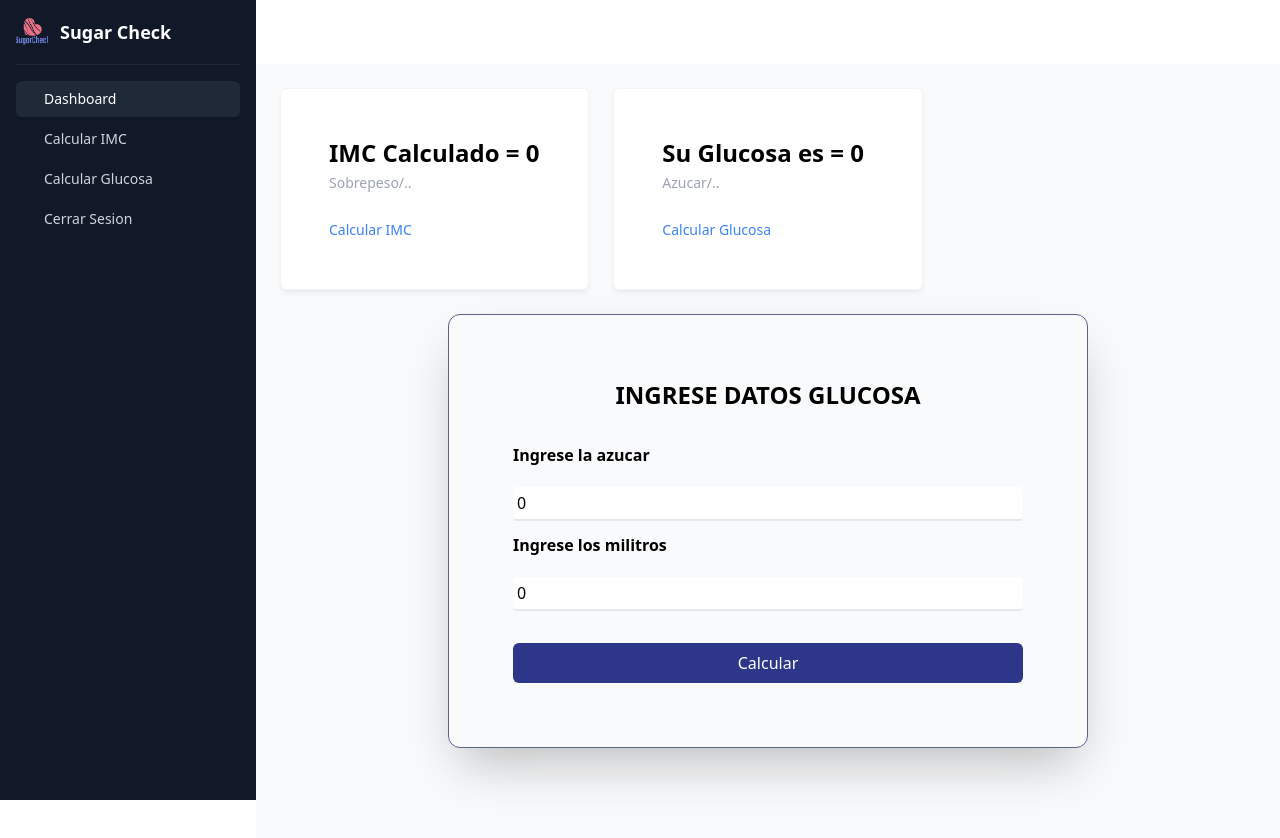
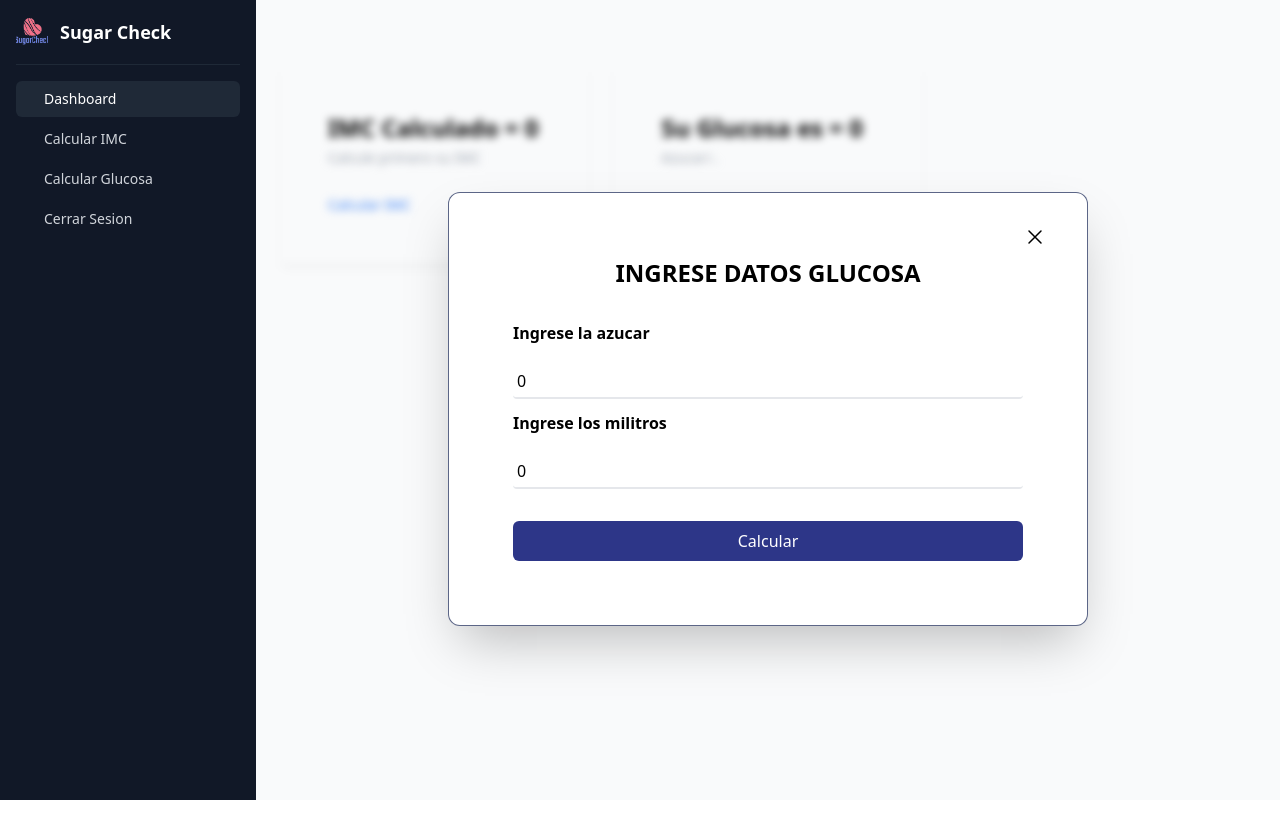
Before and after one commit to javierquinterocl/SugarCheckFinal, a Vue app: page /dashboard in a window 1280 px wide. Both pictures are taken after a click on the button "Calcular Glucosa". Shown: the top 838 px of the page. After the commit the page ends 800 px from the top, so only its background shows below. Built offline with nearby package versions, Linux system fonts and the light colour scheme.

Commit message:
closed window modal

```diff
--- a/src/components/dashboard.vue
+++ b/src/components/dashboard.vue
@@ -7,33 +7,76 @@ const ventana = ref(false);
 const ventana2 = ref(false);
 
 //IMC
-const peso = ref(0);
-const altura = ref(0);
+const peso = ref("");
+const altura = ref();
 const imc = ref(0);
-
+const tipo = ref("Calcule primero su IMC")
 //GLUCOSA
 
 const militros = ref(0);
 const azucar = ref(0);
 const glucosa = ref(0)
 const total = ref(0);
+const contador = ref(0);
 
 function openventana() {
     ventana.value = true;
+    ventana2.value = false;
     console.log('Muestra');
 }
 function openventana2() {
     ventana2.value = true;
+    ventana.value = false;
 }
 
 function closedventana2() {
     ventana2.value = false;
+
     glucosa.value = Math.round((militros.value / 100) * azucar.value);
     total.value += glucosa.value;
 }
-function closedventana(){
-    ventana.value =false;
-    imc.value = Math.round(peso.value/ (altura.value * altura.value));
+function closedventana() {
+    ventana.value = false;
+
+    imc.value = Math.round(peso.value / (altura.value * altura.value));
+
+    if(peso.value === ""){
+        imc.value = 0;
+        tipo.value = "Calcule primero su IMC"
+
+    }
+
+    if(imc.value > 18.5 && imc.value < 24.9){
+        tipo.value= "Se encuentra en el promedio";
+    }
+
+    if(imc.value < 18.5 && imc.value !=0){
+        tipo.value = "Se encuenta debajo del promedio";
+    }
+
+    if(imc.value > 25 && imc.value < 29.9){
+        tipo.value = "Se encuentra en Sobre Peso"
+    }
+
+    if(imc.value > 30 && imc.value < 34.9){
+        tipo.value = "Se encuentra en Obesidad I"
+    }
+
+    if(imc.value > 35 && imc.value < 39.9){
+        tipo.value = "Se encuentra en Obesidad II"
+    }
+
+    if(imc.value > 40){
+        tipo.value = "Se encuentra en Obesidad III"
+    }
+
+    if(peso.value >0){
+        peso.value = "";
+        altura.value = "";
+
+    }
+
+
 }
 
 
@@ -41,41 +84,47 @@ function closedventana(){
 </script>
 
 <template>
-      <div class="fixed left-0 top-0 w-64 h-full bg-gray-900 p-4 z-50 transition-transform">
+    <div class="fixed left-0 top-0 w-64 h-full bg-gray-900 p-4 z-50 transition-transform">
         <a href="#" class="flex items-center pb-4 border-b border-b-gray-800">
             <img src="/src/img/logov2.png" alt="" class="w-8 h-8 rounded object-cover">
             <span class="text-lg font-bold text-white ml-3">Sugar Check</span>
         </a>
         <ul class="mt-4">
             <li class="mb-1 group active">
-                <a class="flex items-center py-2 px-4 text-gray-300 hover:bg-gray-950 hover:text-gray-100 rounded-md group-[.active]:bg-gray-800 group-[.active]:text-white group-[.selected]:bg-gray-950 group-[.selected]:text-gray-100">
+                <a
+                    class="flex items-center py-2 px-4 text-gray-300 hover:bg-gray-950 hover:text-gray-100 rounded-md group-[.active]:bg-gray-800 group-[.active]:text-white group-[.selected]:bg-gray-950 group-[.selected]:text-gray-100">
                     <i class="ri-home-2-line mr-3 text-lg"></i>
                     <span class="text-sm">Dashboard</span>
                 </a>
             </li>
             <li class="mb-1 group">
-                <button @click="openventana()"  class="flex items-center py-2 px-4 text-gray-300 hover:bg-gray-950 hover:text-gray-100 rounded-md group-[.active]:bg-gray-800 group-[.active]:text-white group-[.selected]:bg-gray-950 group-[.selected]:text-gray-100 sidebar-dropdown-toggle">
+                <button @click="openventana()"
+                    class="flex items-center py-2 px-4 text-gray-300 hover:bg-gray-950 hover:text-gray-100 rounded-md group-[.active]:bg-gray-800 group-[.active]:text-white group-[.selected]:bg-gray-950 group-[.selected]:text-gray-100 sidebar-dropdown-toggle">
                     <i class="ri-instance-line mr-3 text-lg"></i>
-                    <button  class="text-sm">Calcular IMC</button>
+                    <button class="text-sm">Calcular IMC</button>
                     <i class="ri-arrow-right-s-line ml-auto group-[.selected]:rotate-90"></i>
                 </button>
 
             </li>
 
             <li class="mb-1 group">
-                <a href="#" class="flex items-center py-2 px-4 text-gray-300 hover:bg-gray-950 hover:text-gray-100 rounded-md group-[.active]:bg-gray-800 group-[.active]:text-white group-[.selected]:bg-gray-950 group-[.selected]:text-gray-100 sidebar-dropdown-toggle">
+                <a href="#"
+                    class="flex items-center py-2 px-4 text-gray-300 hover:bg-gray-950 hover:text-gray-100 rounded-md group-[.active]:bg-gray-800 group-[.active]:text-white group-[.selected]:bg-gray-950 group-[.selected]:text-gray-100 sidebar-dropdown-toggle">
                     <i class="ri-flashlight-line mr-3 text-lg"></i>
                     <span class="text-sm">Calcular Glucosa</span>
                     <i class="ri-arrow-right-s-line ml-auto group-[.selected]:rotate-90"></i>
                 </a>
                 <ul class="pl-7 mt-2 hidden group-[.selected]:block">
                     <li class="mb-4">
-                        <a href="#" class="text-gray-300 text-sm flex items-center hover:text-gray-100 before:contents-[''] before:w-1 before:h-1 before:rounded-full before:bg-gray-300 before:mr-3">Manage services</a>
+                        <a href="#"
+                            class="text-gray-300 text-sm flex items-center hover:text-gray-100 before:contents-[''] before:w-1 before:h-1 before:rounded-full before:bg-gray-300 before:mr-3">Manage
+                            services</a>
                     </li>
                 </ul>
             </li>
             <li class="mb-1 group">
-                <RouterLink to="/" class="flex items-center py-2 px-4 text-gray-300 hover:bg-gray-950 hover:text-gray-100 rounded-md group-[.active]:bg-gray-800 group-[.active]:text-white group-[.selected]:bg-gray-950 group-[.selected]:text-gray-100 sidebar-dropdown-toggle">
+                <RouterLink to="/"
+                    class="flex items-center py-2 px-4 text-gray-300 hover:bg-gray-950 hover:text-gray-100 rounded-md group-[.active]:bg-gray-800 group-[.active]:text-white group-[.selected]:bg-gray-950 group-[.selected]:text-gray-100 sidebar-dropdown-toggle">
                     <i class="ri-instance-line mr-3 text-lg"></i>
                     <span class="text-sm">Cerrar Sesion</span>
                     <i class="ri-arrow-right-s-line ml-auto group-[.selected]:rotate-90"></i>
@@ -83,7 +132,8 @@ function closedventana(){
 
             </li>
             <li class="mb-1 group">
-                <a href="#" class="flex items-center py-2 px-4 text-gray-300 hover:bg-gray-950 hover:text-gray-100 rounded-md group-[.active]:bg-gray-800 group-[.active]:text-white group-[.selected]:bg-gray-950 group-[.selected]:text-gray-100">
+                <a href="#"
+                    class="flex items-center py-2 px-4 text-gray-300 hover:bg-gray-950 hover:text-gray-100 rounded-md group-[.active]:bg-gray-800 group-[.active]:text-white group-[.selected]:bg-gray-950 group-[.selected]:text-gray-100">
                     <i class="ri-settings-2-line mr-3 text-lg"></i>
 
                 </a>
@@ -94,23 +144,27 @@ function closedventana(){
     <!-- end: Sidebar -->
 
     <!-- start: Main -->
-    <main class="w-full md:w-[calc(100%-256px)] md:ml-64 bg-gray-50 min-h-screen transition-all main">
+    <main class="w-full md:w-[calc(100%-256px)] md:ml-64 bg-gray-50 min-h-screen transition-all main"
+        v-bind:class="{ 'bg-[rgba(0,0,0,0.51)]': ventana || ventana2 }">
 
-        <div class="p-6 mt-16">
+        <div class="p-6 pt-16 bg-none">
 
-            <div class="grid grid-cols-1 md:grid-cols-2 lg:grid-cols-3 gap-6 mb-6">
+            <div class="grid grid-cols-1 md:grid-cols-2 lg:grid-cols-3 gap-6 mb-6  z-0 relative">
 
-                <div class="bg-white rounded-md border border-gray-100 p-12 shadow-md shadow-black/5" >
+                <div class="   rounded-md border border-gray-100 p-12 shadow-md shadow-black/5 "
+                    v-bind:class="{ ' border-none blur-sm': ventana || ventana2 }">
                     <div class="flex justify-between mb-6">
                         <div>
                             <div class="text-2xl font-semibold mb-1">IMC Calculado = {{ imc }}</div>
-                            <div class="text-sm font-medium text-gray-400">Sobrepeso/..</div>
+                            <div class="text-sm font-medium text-gray-400">{{ tipo }}</div>
                         </div>
 
                     </div>
-                    <button href="#" @click="openventana()" class="text-blue-500 font-medium text-sm hover:text-blue-600">Calcular IMC</button>
+                    <button href="#" @click="openventana()"
+                        class="text-blue-500 font-medium text-sm hover:text-blue-600">Calcular IMC</button>
                 </div>
-                <div class="bg-white rounded-md border border-gray-100 p-12 shadow-md shadow-black/5" >
+                <div class="  rounded-md border border-gray-100 p-12 shadow-md shadow-black/5"
+                    v-bind:class="{ ' border-none blur-sm': ventana || ventana2 }">
                     <div class="flex justify-between mb-6">
                         <div>
                             <div class="text-2xl font-semibold mb-1">Su Glucosa es = {{ total }}</div>
@@ -118,32 +172,56 @@ function closedventana(){
                         </div>
 
                     </div>
-                    <button @click="openventana2()" href="#" class="text-blue-500 font-medium text-sm hover:text-blue-600">Calcular Glucosa</button>
+                    <button @click="openventana2()" href="#"
+                        class="text-blue-500 font-medium text-sm hover:text-blue-600">Calcular Glucosa</button>
                 </div>
 
 
             </div>
-            <div class=" p-16 border border-blue-950 border-opacity-70 rounded-xl mx-auto w-[40rem] flex-col flex shadow-2xl " v-if="ventana">
+            <div class=" p-16  border border-blue-950 border-opacity-70 rounded-xl mx-auto w-[40rem] flex-col flex shadow-2xl mb-20 my-[-6rem] relative bg-white z-50"
+                v-if="ventana">
+                <div class=" cursor-pointer right-10 top-8 absolute" @click="closedventana()">
+                    <svg xmlns="http://www.w3.org/2000/svg" fill="none" viewBox="0 0 24 24" stroke-width="1.5"
+                    stroke="currentColor" class="w-6 h-6">
+                    <path stroke-linecap="round" stroke-linejoin="round" d="M6 18 18 6M6 6l12 12" />
+                </svg>
 
-                <p class="mx-auto mb-8 font-semibold text-2xl">INGRESE DATOS IMC</p>
+                </div>
+
+
+                <p class="mx-auto mb-8 font-semibold text-2xl mt-4">INGRESE DATOS IMC</p>
 
                 <label class="font-semibold " for="">Ingrese su peso</label>
-                <input type="text" name="" id="Peso" v-model="peso" placeholder="Peso" class=" mt-5 border-b-2 border-gray-200 p-1 outline-none rounded"  >
-                <label  for="" class="mt-3 font-semibold">Ingrese su altura</label>
-				<input type="text" name="" id="Altura" v-model="altura" placeholder="Altura" class=" mt-5 border-b-2 border-gray-200 p-1 outline-none rounded" >
-                <button class=" p-2 text-center rounded-md bg-[#2D3688] text-white mt-8 " @click="closedventana()"  >Calcular</button>
-           </div>
+                <input type="text" name="" id="Peso" v-model="peso" placeholder="Peso"
+                    class=" mt-5 border-b-2 border-gray-200 p-1 outline-none rounded">
+                <label for="" class="mt-3 font-semibold">Ingrese su altura</label>
+                <input type="text" name="" id="Altura" v-model="altura" placeholder="Altura"
+                    class=" mt-5 border-b-2 border-gray-200 p-1 outline-none rounded">
+                <button class=" p-2 text-center rounded-md bg-[#2D3688] text-white mt-8 "
+                    @click="closedventana()">Calcular</button>
+            </div>
 
-           <div class=" p-16 border border-blue-950 border-opacity-70 rounded-xl mx-auto w-[40rem] flex-col flex shadow-2xl " v-if="ventana2">
+            <div class=" p-16 border border-blue-950 border-opacity-70 rounded-xl mx-auto w-[40rem] flex-col flex shadow-2xl my-[-6rem] relative bg-white z-50  "
+                v-if="ventana2">
+                <div class=" cursor-pointer  right-10 top-8 absolute" @click="closedventana2">
+                    <svg xmlns="http://www.w3.org/2000/svg" fill="none" viewBox="0 0 24 24" stroke-width="1.5"
+                    stroke="currentColor" class="w-6 h-6">
+                    <path stroke-linecap="round" stroke-linejoin="round" d="M6 18 18 6M6 6l12 12" />
+                </svg>
+
+                </div>
 
                 <p class="mx-auto mb-8 font-semibold text-2xl">INGRESE DATOS GLUCOSA</p>
 
                 <label class="font-semibold " for="">Ingrese la azucar </label>
-                <input type="text" name="" id="Gramos" v-model="azucar" placeholder="g" class=" mt-5 border-b-2 border-gray-200 p-1 outline-none rounded"  >
-                <label  for="" class="mt-3 font-semibold">Ingrese los militros </label>
-				<input type="text" name="" id="Altura" v-model="militros" placeholder="ml" class=" mt-5 border-b-2 border-gray-200 p-1 outline-none rounded" >
-                <button class=" p-2 text-center rounded-md bg-[#2D3688] text-white mt-8 " @click="closedventana2()"  >Calcular</button>
-           </div>
+                <input type="text" name="" id="Gramos" v-model="azucar" placeholder="g"
+                    class=" mt-5 border-b-2 border-gray-200 p-1 outline-none rounded">
+                <label for="" class="mt-3 font-semibold">Ingrese los militros </label>
+                <input type="text" name="" id="Altura" v-model="militros" placeholder="ml"
+                    class=" mt-5 border-b-2 border-gray-200 p-1 outline-none rounded">
+                <button class=" p-2 text-center rounded-md bg-[#2D3688] text-white mt-8 "
+                    @click="closedventana2()">Calcular</button>
+            </div>
 
         </div>
 
--- a/src/views/login.vue
+++ b/src/views/login.vue
@@ -44,7 +44,7 @@ console.log(valor);
 
 
 					<input type="email" name="" id="" placeholder="Correo" class=" mt-8 border-b-2 border-gray-200 p-1 outline-none" v-if="valor2">
-					<input type="email" name="" id="" placeholder="Contraseña" class=" mt-8 border-b-2 border-gray-200 p-1 outline-none"  v-if="valor2">
+					<input type="password" name="" id="" placeholder="Contraseña" class=" mt-8 border-b-2 border-gray-200 p-1 outline-none"  v-if="valor2">
 					<RouterLink to="/dashboard"  class=" p-2 text-center rounded-md bg-[#2D3688] text-white mt-8"  v-if="valor2" >Iniciar Sesion</RouterLink>
 
 				</div>
```
